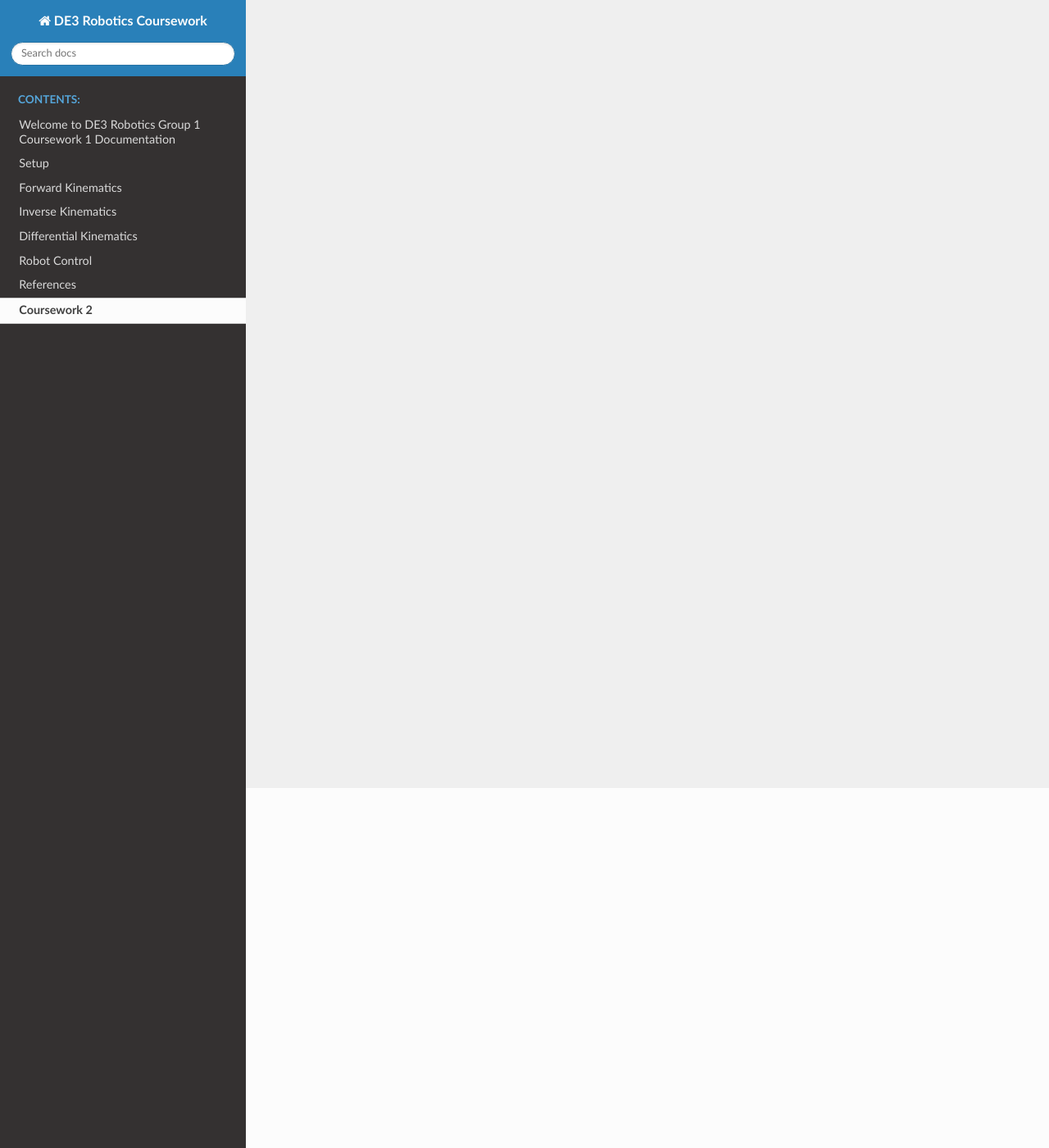
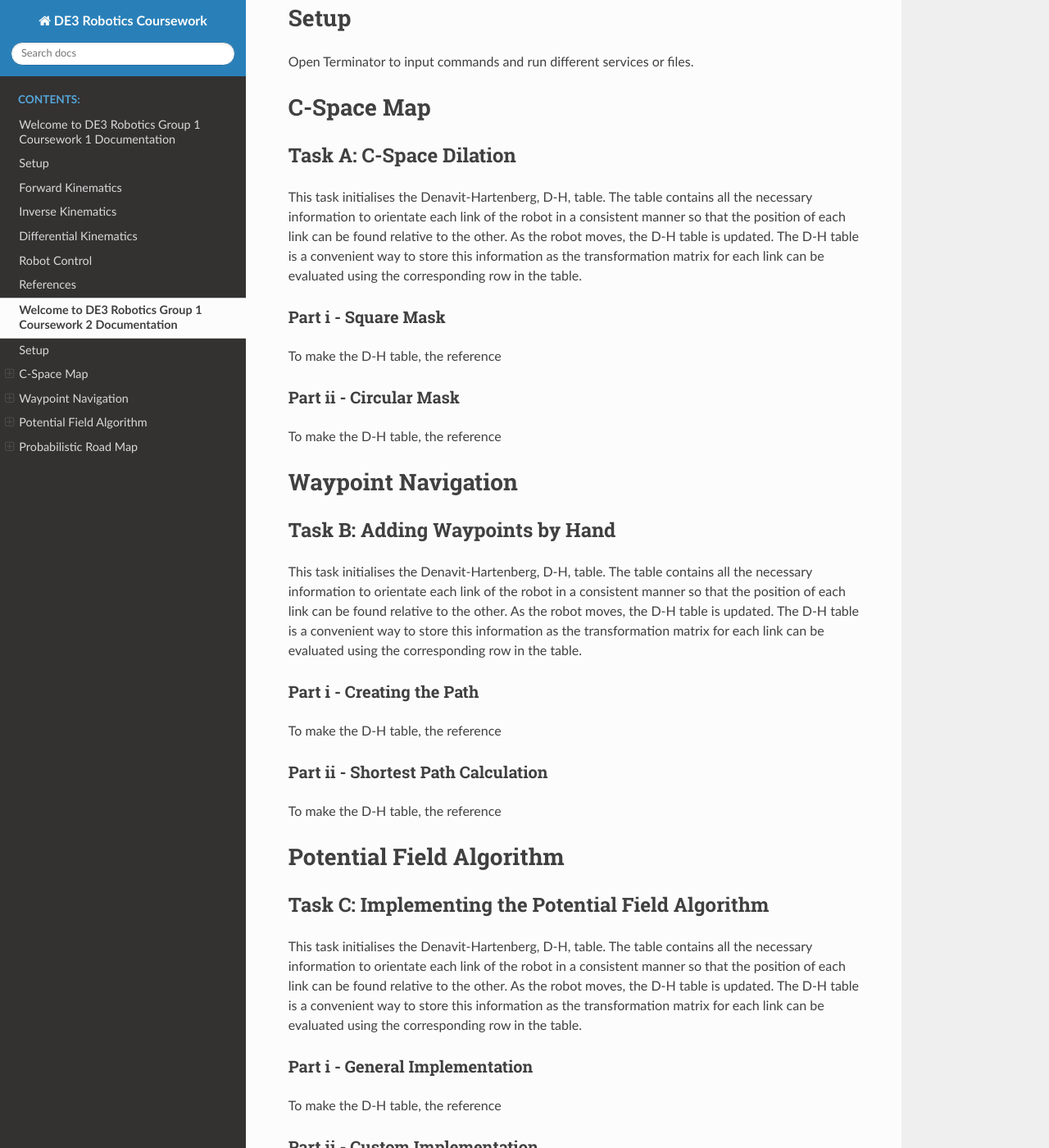
Before and after one commit to oliver-veal/robotics-coursework, a Sphinx documentation site: the page built from docs/source/coursework2.rst, in a window 1280 px wide and 1400 px high, scrolled down 439 px. Shown: the whole window at 82% size. Built offline with Sphinx 7.4.7 and the Read the Docs theme 2.0.0, drawn with Linux system fonts in a browser that asks for light colours; some of the changed text lies outside the part shown.

Commit message:
Coursework 2 updates

```diff
--- a/docs/source/coursework2.rst
+++ b/docs/source/coursework2.rst
@@ -8,7 +8,162 @@
    :caption: Contents:
 
 ==========================================================
-Coursework 2
+Welcome to DE3 Robotics Group 1 Coursework 2 Documentation
 ==========================================================
 
-Stuff goes here.
+We (Shafae Ali, Oscar Jones, Oscar Leclercq, Oliver Veal) have decided to create a readthedocs page for our coursework submissions instead of a Google Drive or Word document. This way this documentation can be used for teaching ROS at any point in the future, as well as have integrated code blocks and interactive videos.
+For the purpose of archiving the document, we will be submitting in PDF and HTML formats.
+
+.. warning::
+
+    For a more interactive experience, please use the web_ version instead of the PDF. Thanks!
+
+.. _web: https://robotics-coursework-de3.readthedocs.io/en/latest/#
+
+=====
+Setup
+=====
+
+Open Terminator to input commands and run different services or files.
+
+==================
+C-Space Map
+==================
+
+-------------------------------
+Task A: C-Space Dilation
+-------------------------------
+
+This task initialises the Denavit-Hartenberg, D-H, table.
+The table contains all the necessary information to orientate each link of the robot in a consistent manner so that the position of each link can be found relative to the other.
+As the robot moves, the D-H table is updated.
+The D-H table is a convenient way to store this information as the transformation matrix for each link can be evaluated using the corresponding row in the table.
+
+Part i - Square Mask
+----------------------------
+
+To make the D-H table, the reference
+
+
+Part ii - Circular Mask
+----------------------------
+
+To make the D-H table, the reference
+
+====================
+Waypoint Navigation
+====================
+
+--------------------------------
+Task B: Adding Waypoints by Hand
+--------------------------------
+
+This task initialises the Denavit-Hartenberg, D-H, table.
+The table contains all the necessary information to orientate each link of the robot in a consistent manner so that the position of each link can be found relative to the other.
+As the robot moves, the D-H table is updated.
+The D-H table is a convenient way to store this information as the transformation matrix for each link can be evaluated using the corresponding row in the table.
+
+Part i - Creating the Path
+----------------------------
+
+To make the D-H table, the reference
+
+
+Part ii - Shortest Path Calculation
+------------------------------------
+
+To make the D-H table, the reference
+
+==========================
+Potential Field Algorithm
+==========================
+
+---------------------------------------------------
+Task C: Implementing the Potential Field Algorithm
+---------------------------------------------------
+
+This task initialises the Denavit-Hartenberg, D-H, table.
+The table contains all the necessary information to orientate each link of the robot in a consistent manner so that the position of each link can be found relative to the other.
+As the robot moves, the D-H table is updated.
+The D-H table is a convenient way to store this information as the transformation matrix for each link can be evaluated using the corresponding row in the table.
+
+Part i - General Implementation
+---------------------------------------
+
+To make the D-H table, the reference
+
+
+Part ii - Custom Implementation
+------------------------------------
+
+To make the D-H table, the reference
+
+==========================
+Probabilistic Road Map
+==========================
+
+---------------------------------------------------
+Task D: Randomly Sampling from the Map
+---------------------------------------------------
+
+This task initialises the Denavit-Hartenberg, D-H, table.
+The table contains all the necessary information to orientate each link of the robot in a consistent manner so that the position of each link can be found relative to the other.
+As the robot moves, the D-H table is updated.
+The D-H table is a convenient way to store this information as the transformation matrix for each link can be evaluated using the corresponding row in the table.
+
+Part i - Random Sampling
+---------------------------------------
+
+To make the D-H table, the reference
+
+
+Part ii - Harris Corner Detection
+------------------------------------
+
+To make the D-H table, the reference
+
+---------------------------------------------------
+Task E: Creating the Graph
+---------------------------------------------------
+
+This task initialises the Denavit-Hartenberg, D-H, table.
+The table contains all the necessary information to orientate each link of the robot in a consistent manner so that the position of each link can be found relative to the other.
+As the robot moves, the D-H table is updated.
+The D-H table is a convenient way to store this information as the transformation matrix for each link can be evaluated using the corresponding row in the table.
+
+Part i - Tuning Distances for Creating Edges
+---------------------------------------------
+
+To make the D-H table, the reference
+
+
+Part ii - Tuning Edge Collision Check
+--------------------------------------
+
+To make the D-H table, the reference
+
+
+Part iii - Completing an Incomplete Graph
+------------------------------------------
+
+To make the D-H table, the reference
+
+-----------------------------
+Task F: Dijkstra's Algorithm
+-----------------------------
+
+This task initialises the Denavit-Hartenberg, D-H, table.
+The table contains all the necessary information to orientate each link of the robot in a consistent manner so that the position of each link can be found relative to the other.
+As the robot moves, the D-H table is updated.
+The D-H table is a convenient way to store this information as the transformation matrix for each link can be evaluated using the corresponding row in the table.
+
+Part i - Creating the Path
+---------------------------------------------
+
+To make the D-H table, the reference
+
+
+Part ii - Planning Algorithm Types
+--------------------------------------
+
+To make the D-H table, the reference
```
